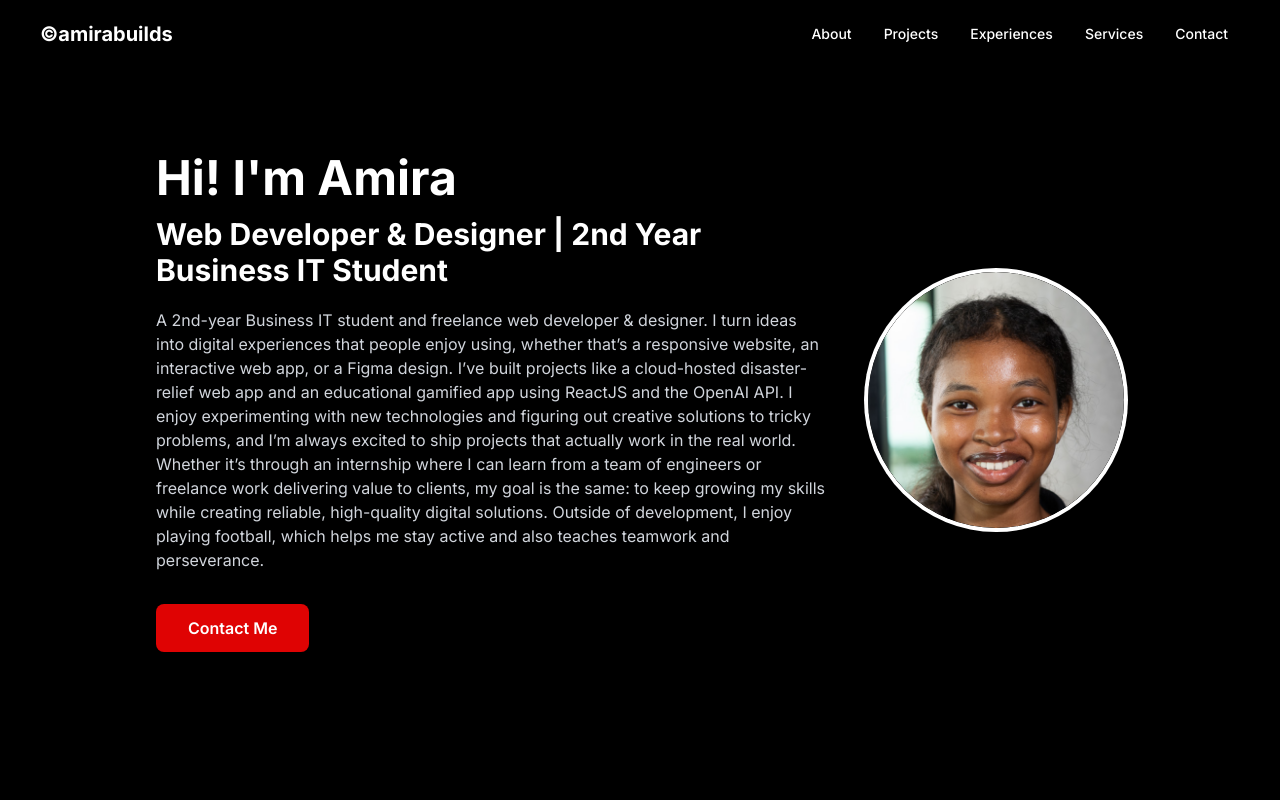
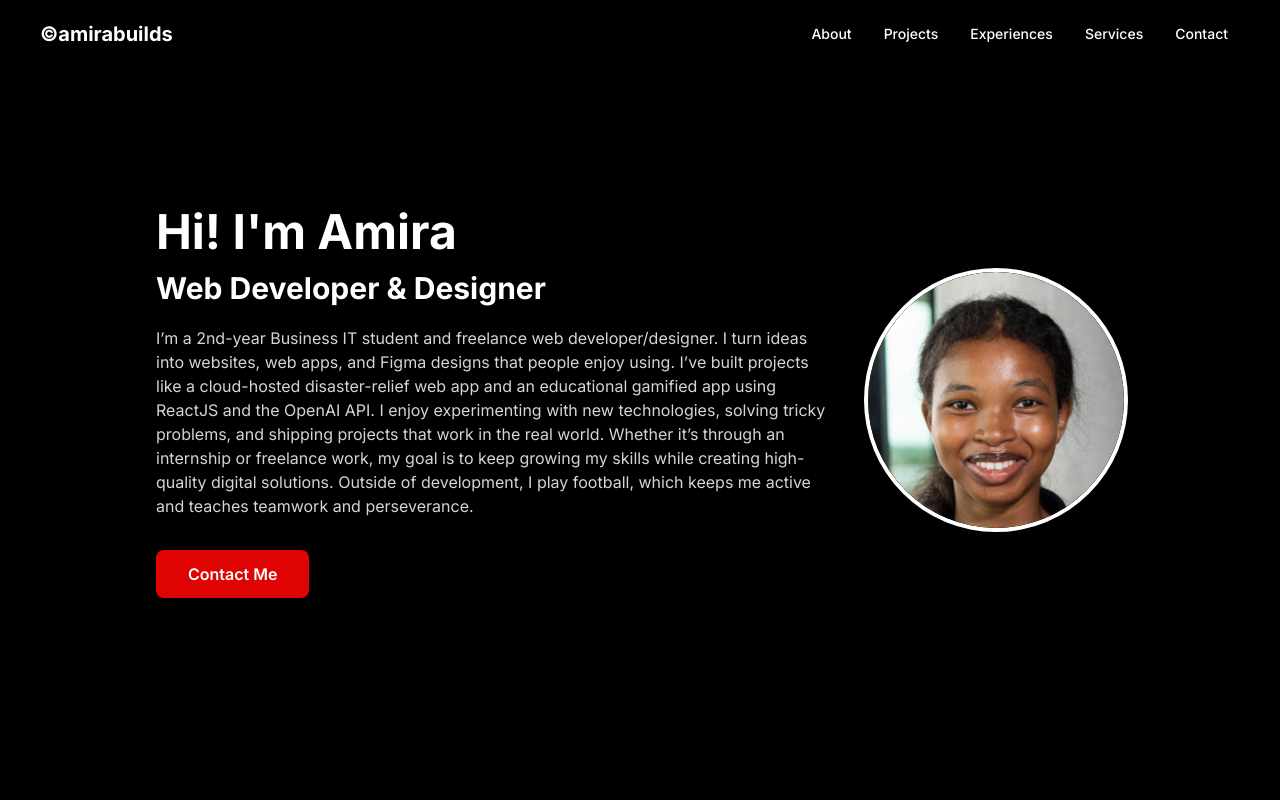
Before and after one commit to amiraTech/personal-portfolio, a Next.js app in the folder personal-portfolio/: page / in a window 1280 px wide. Shown: the top 800 px of the page. Built offline with nearby package versions, Linux system fonts and the light colour scheme.

Commit message:
Update about section

```diff
--- a/personal-portfolio/app/page.tsx
+++ b/personal-portfolio/app/page.tsx
@@ -25,12 +25,11 @@ export default function Home() {
 
         <div className="max-w-2xl">
           <h1 className="text-5xl font-bold leading-tight">Hi! I&apos;m Amira</h1>
-          <h3 className="text-3xl font-bold text-brand-red mt-2">Web Developer & Designer | 2nd Year Business IT Student</h3>
+          <h3 className="text-3xl font-bold text-brand-red mt-2">Web Developer & Designer</h3>
           <p className="text-base my-5 text-gray-300">
-            A 2nd-year Business IT student and freelance web developer & designer. I turn ideas into digital experiences that people enjoy using, whether that’s a responsive website, an interactive web app, or a Figma design.
-            I’ve built projects like a cloud-hosted disaster-relief web app and an educational gamified app using ReactJS and the OpenAI API. I enjoy experimenting with new technologies and figuring out creative solutions to tricky problems, and I’m always excited to ship projects that actually work in the real world.
-            Whether it’s through an internship where I can learn from a team of engineers or freelance work delivering value to clients, my goal is the same: to keep growing my skills while creating reliable, high-quality digital solutions.
-            Outside of development, I enjoy playing football, which helps me stay active and also teaches teamwork and perseverance.
+            I’m a 2nd-year Business IT student and freelance web developer/designer. I turn ideas into websites, web apps, and Figma designs that people enjoy using.
+            I’ve built projects like a cloud-hosted disaster-relief web app and an educational gamified app using ReactJS and the OpenAI API. I enjoy experimenting with new technologies, solving tricky problems, and shipping projects that work in the real world.
+            Whether it’s through an internship or freelance work, my goal is to keep growing my skills while creating high-quality digital solutions. Outside of development, I play football, which keeps me active and teaches teamwork and perseverance.
           </p>
           <div className="flex gap-4 mt-8">
             <a href="/contact" className="inline-block bg-[#df0303] text-white font-semibold py-3 px-8 rounded-lg transition-colors hover:bg-[#a10202]">
```
